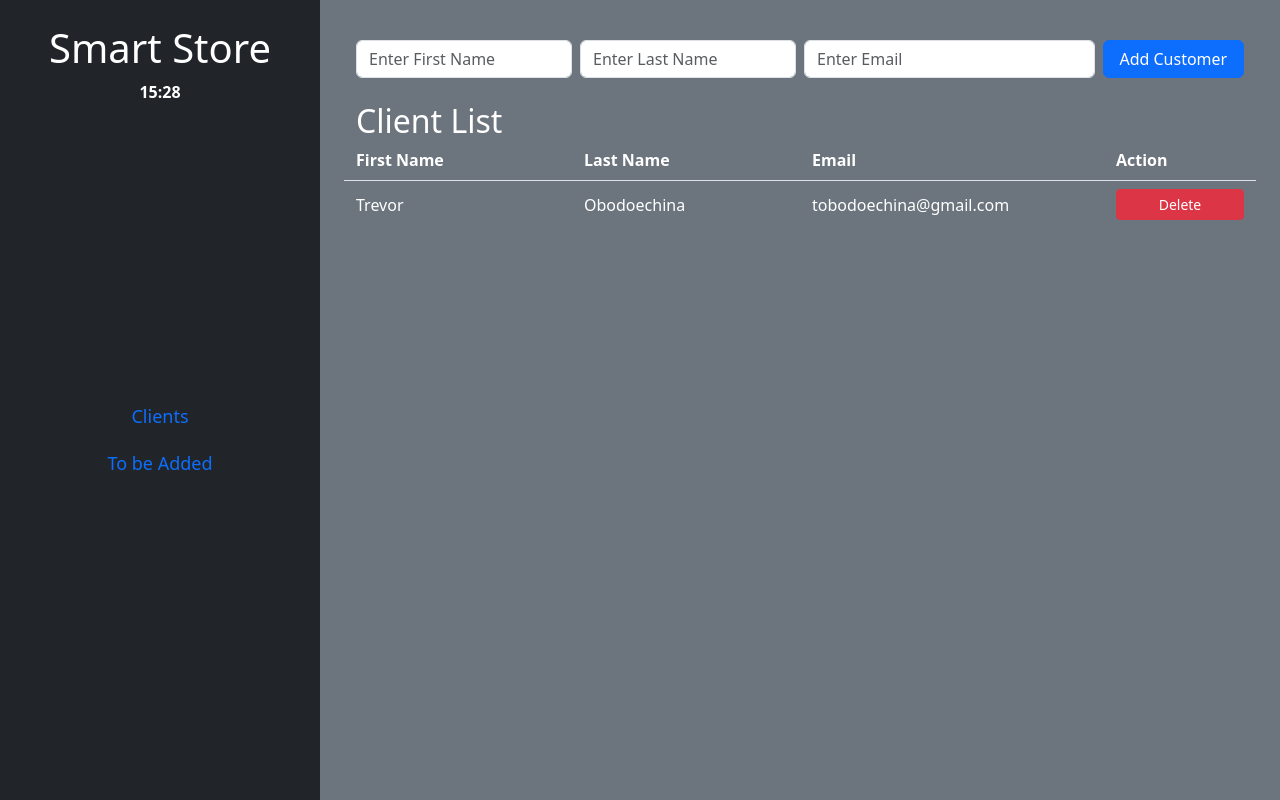
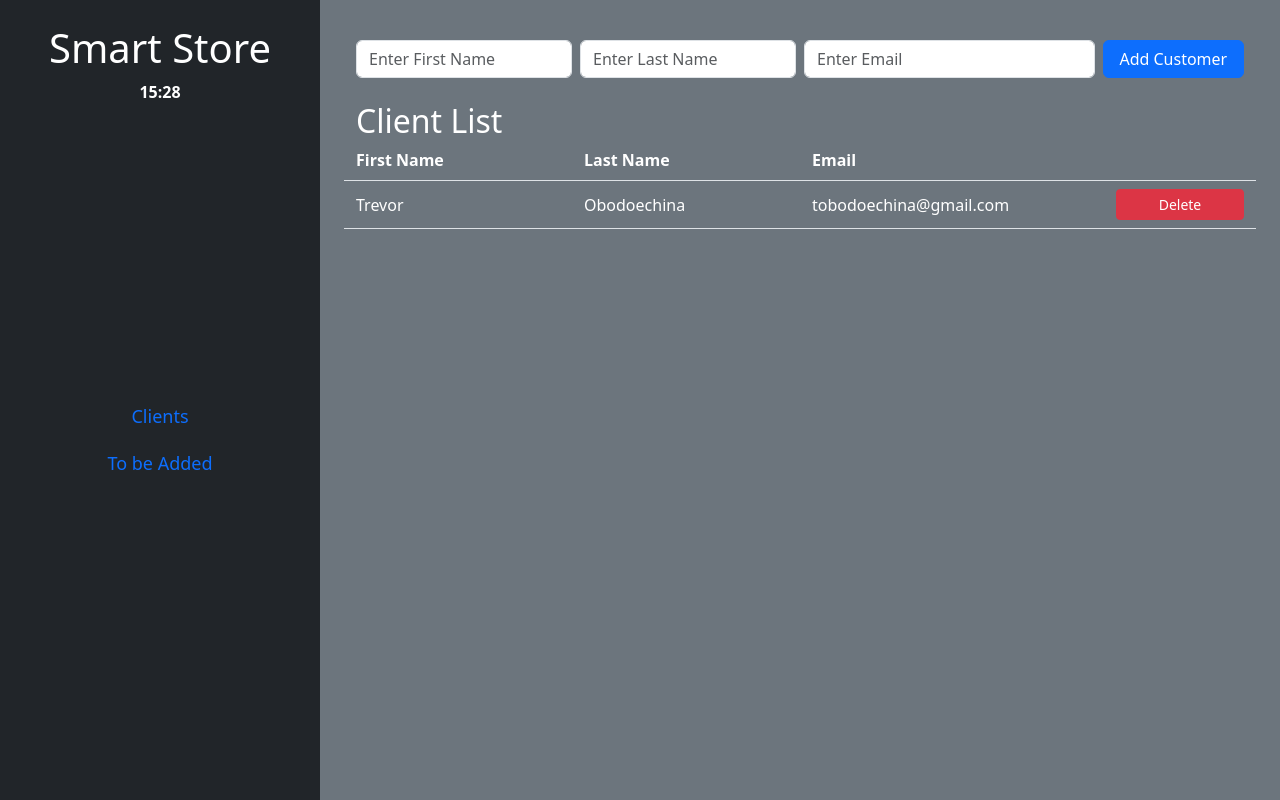
Before and after one commit to Crisguts/iot_snack_hub, a Flask app: page / in a window 1280 px wide. Run offline with Flask 3, Linux system fonts and the light colour scheme; data comes from the database, SQL or seed files in the repository; both versions use the stored data as it was after the commit.

Commit message:
Client list
- Added lines between each client so it is more clear

```diff
--- a/templates/index.html
+++ b/templates/index.html
@@ -61,17 +61,16 @@
       <div class="col-3">First Name</div>
       <div class="col-3">Last Name</div>
       <div class="col-4">Email</div>
-      <div class="col-2">Action</div>
     </div>
 
     <!-- Customer List -->
     {% for i in customers %}
-      <div class="row align-items-center mb-2">
-        <div class="col-3">{{ i[1] }}</div>
-        <div class="col-3">{{ i[2] }}</div>
-        <div class="col-4">{{ i[3] }}</div>
+      <div class="row align-items-center mb-2 border-bottom">
+        <div class="col-3 mb-2">{{ i[1] }}</div>
+        <div class="col-3 mb-2">{{ i[2] }}</div>
+        <div class="col-4 mb-2">{{ i[3] }}</div>
         <div class="col-2">
-          <a href="/delete/{{ i[0] }}" class="btn btn-sm btn-danger w-100">Delete</a>
+          <a href="/delete/{{ i[0] }}" class="btn btn-sm btn-danger w-100 mb-2">Delete</a>
         </div>
       </div>
     {% endfor %}
```
Also changed, not shown: store.db.
